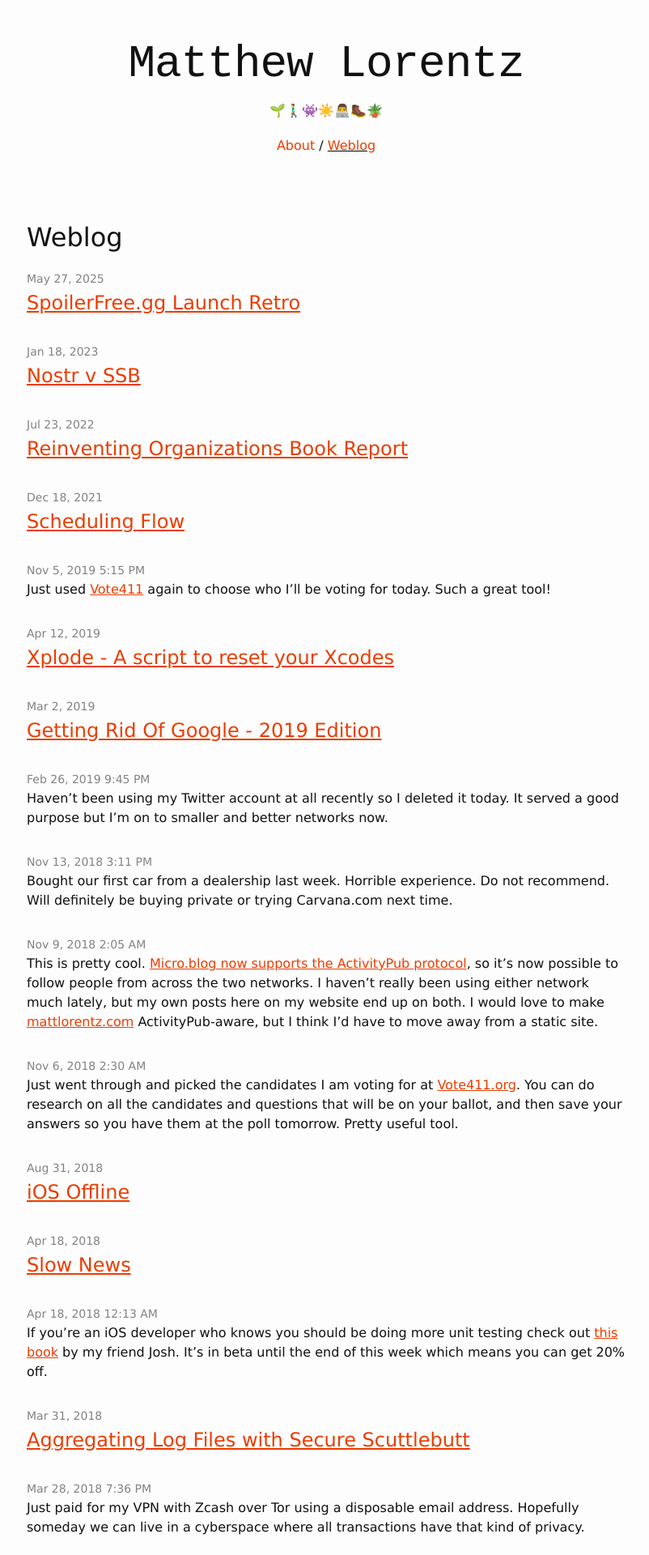
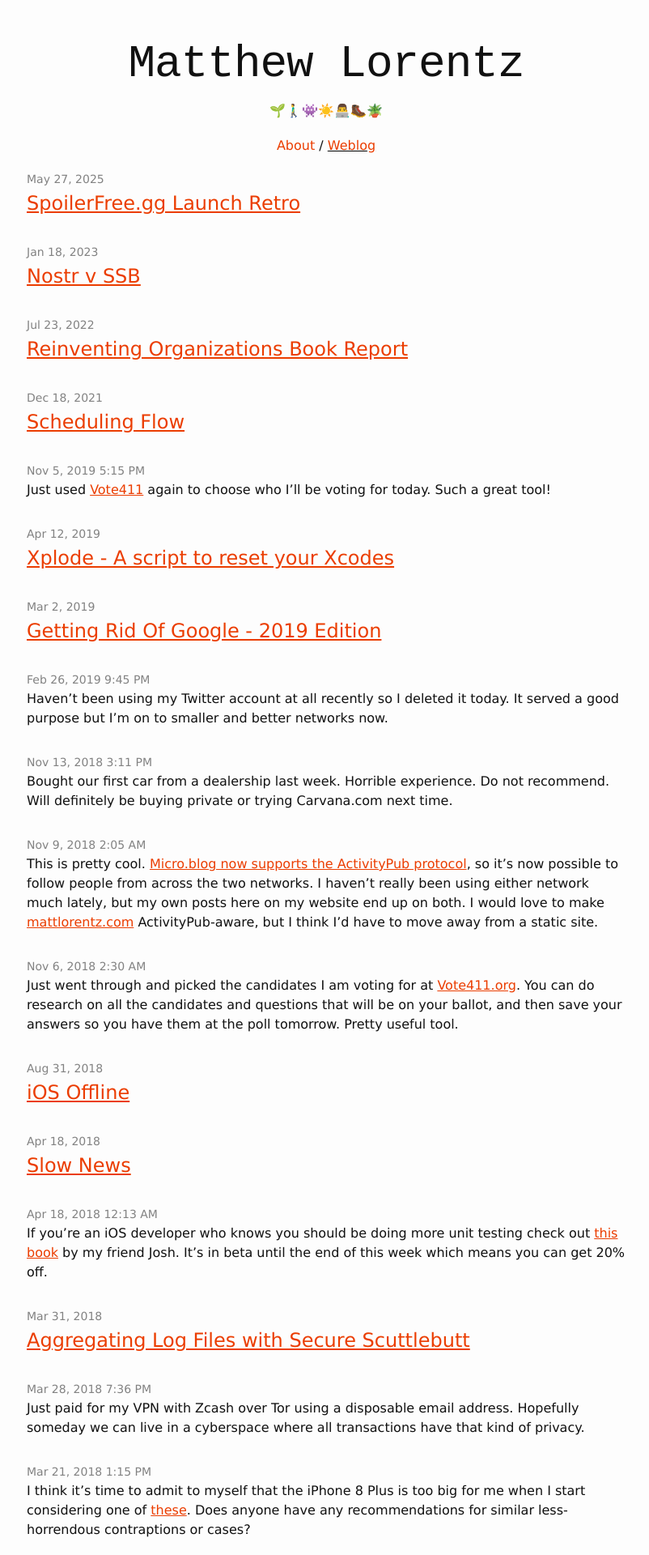
Before and after one commit to mplorentz/mplorentz.github.com, a Jekyll site: the page built from weblog/index.md, in a window 1280 px wide. Shown: the top 1920 px of the page at 81% size, without its empty margins (237-1039 px from the left). Built offline with Jekyll 4.4.1, drawn with Linux system fonts in a browser that asks for light colours; comment, search, counter and statistics services are not loaded.

Commit message:
Fix top spacing

```diff
--- a/assets/main.scss
+++ b/assets/main.scss
@@ -30,7 +30,6 @@
 .site-header .site-nav {
     text-align: center;
     font-family: "Lucida Grande", "Helvetica", sans-serif;
-    margin-bottom: 30px;
     float: none !important;
     clear: both;
     display: block;
@@ -56,6 +55,10 @@ a {
     color: #eb3d00;
 }
 
+.page-content {
+    padding-top: 00px;
+}
+
 #welcome {
     font-size: 16pt;
     max-width: 500px;
--- a/weblog/index.md
+++ b/weblog/index.md
@@ -1,4 +1,3 @@
 ---
 layout: home
-title: Weblog
 ---
```
